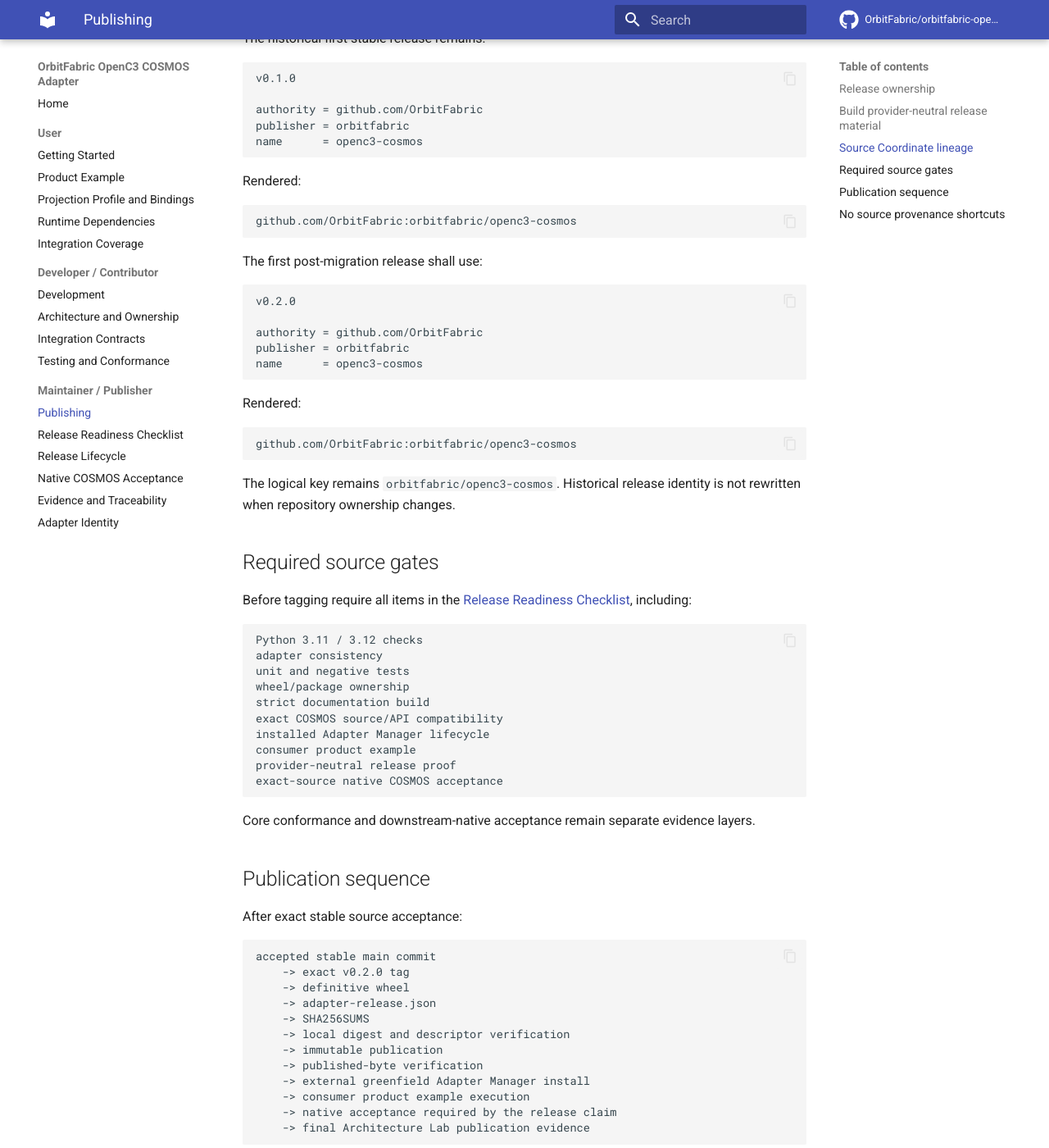
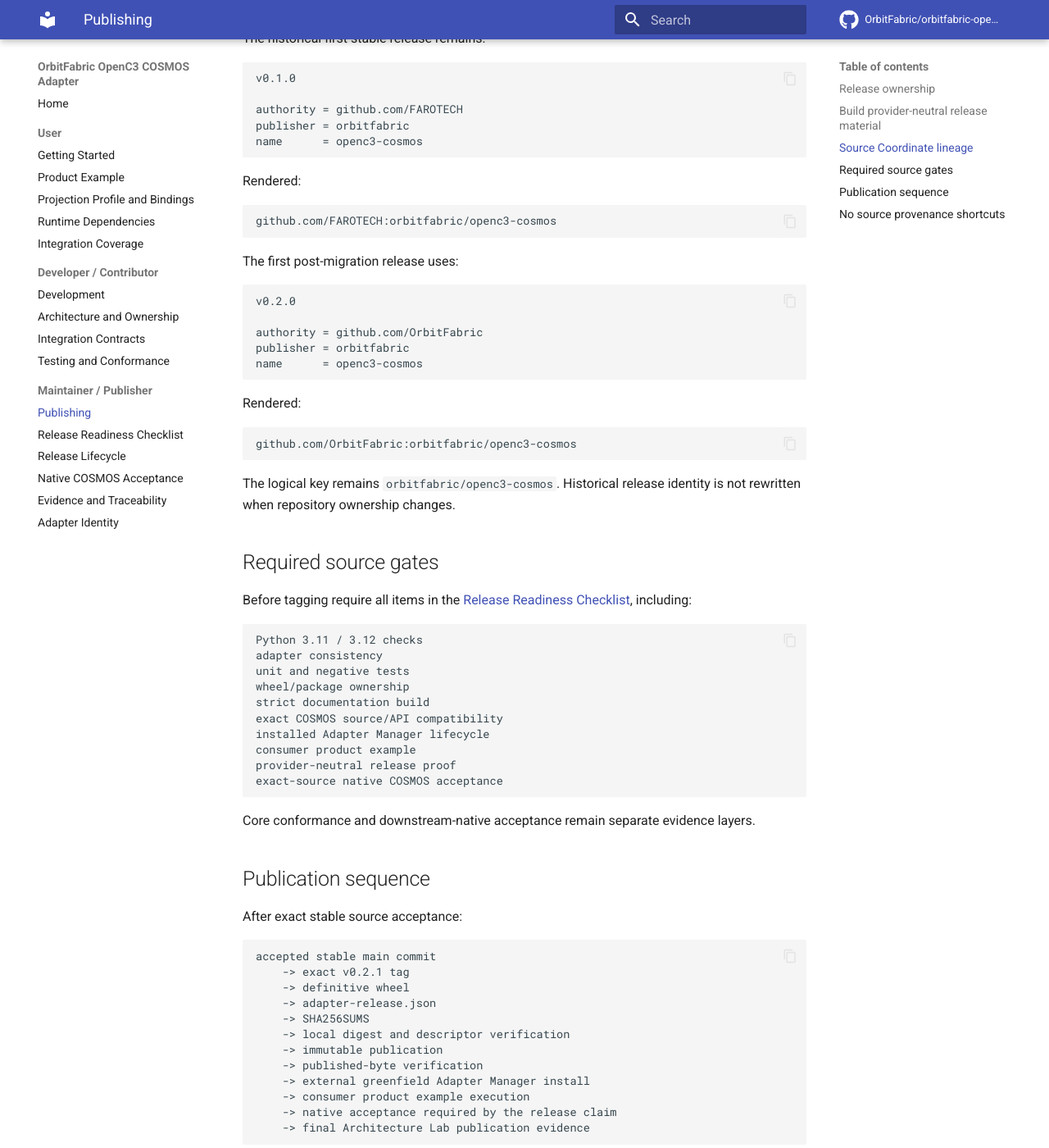
Before and after one commit to FAROTECH/orbitfabric-openc3-cosmos-adapter, an MkDocs documentation site: the page built from docs/publishing.md, in a window 1280 px wide and 1400 px high, scrolled down 1262 px. Shown: the whole window at 82% size. Built offline with MkDocs 1.6.1 and Material for MkDocs 9.7.7, drawn with Linux system fonts in a browser that asks for light colours; comment, search, counter and statistics services are not loaded; some of the changed text lies outside the part shown.

Commit message:
docs: correct publisher release lineage

````diff
--- a/docs/publishing.md
+++ b/docs/publishing.md
@@ -4,8 +4,8 @@
 
 Release construction is a maintainer responsibility and is separate from normal adapter consumption.
 
-The source version is `0.2.0`. The immutable `v0.1.0` release remains
-published under its historical Source Coordinate. The next release is `v0.2.0`
+The source version is `0.2.1`. The immutable `v0.1.0` release remains
+published under its historical Source Coordinate. The next release is `v0.2.1`
 and must complete all release gates before publication.
 
 ## Release ownership
@@ -31,7 +31,7 @@
 python -m build --wheel
 
 python tools/build_release_bundle.py \
-  --wheel dist/orbitfabric_openc3_cosmos_adapter-0.2.0-py3-none-any.whl \
+  --wheel dist/orbitfabric_openc3_cosmos_adapter-0.2.1-py3-none-any.whl \
   --authority github.com/OrbitFabric \
   --publisher orbitfabric \
   --name openc3-cosmos \
@@ -41,7 +41,7 @@
 Publisher release material is exactly:
 
 ```text
-orbitfabric_openc3_cosmos_adapter-0.2.0-py3-none-any.whl
+orbitfabric_openc3_cosmos_adapter-0.2.1-py3-none-any.whl
 adapter-release.json
 SHA256SUMS
 ```
@@ -55,7 +55,7 @@
 ```text
 v0.1.0
 
-authority = github.com/OrbitFabric
+authority = github.com/FAROTECH
 publisher = orbitfabric
 name      = openc3-cosmos
 ```
@@ -63,10 +63,10 @@
 Rendered:
 
 ```text
-github.com/OrbitFabric:orbitfabric/openc3-cosmos
+github.com/FAROTECH:orbitfabric/openc3-cosmos
 ```
 
-The first post-migration release shall use:
+The first post-migration release uses:
 
 ```text
 v0.2.0
@@ -109,7 +109,7 @@
 
 ```text
 accepted stable main commit
-    -> exact v0.2.0 tag
+    -> exact v0.2.1 tag
     -> definitive wheel
     -> adapter-release.json
     -> SHA256SUMS
````
